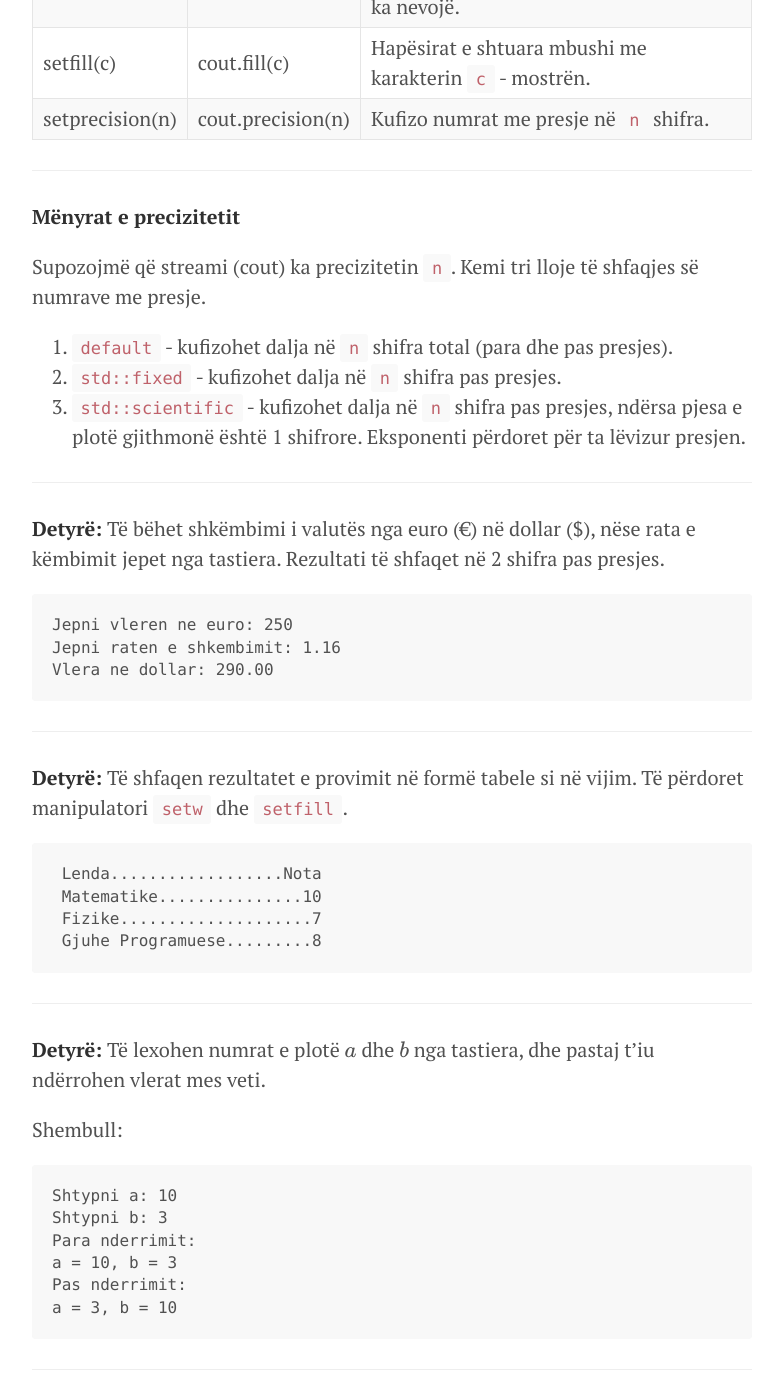
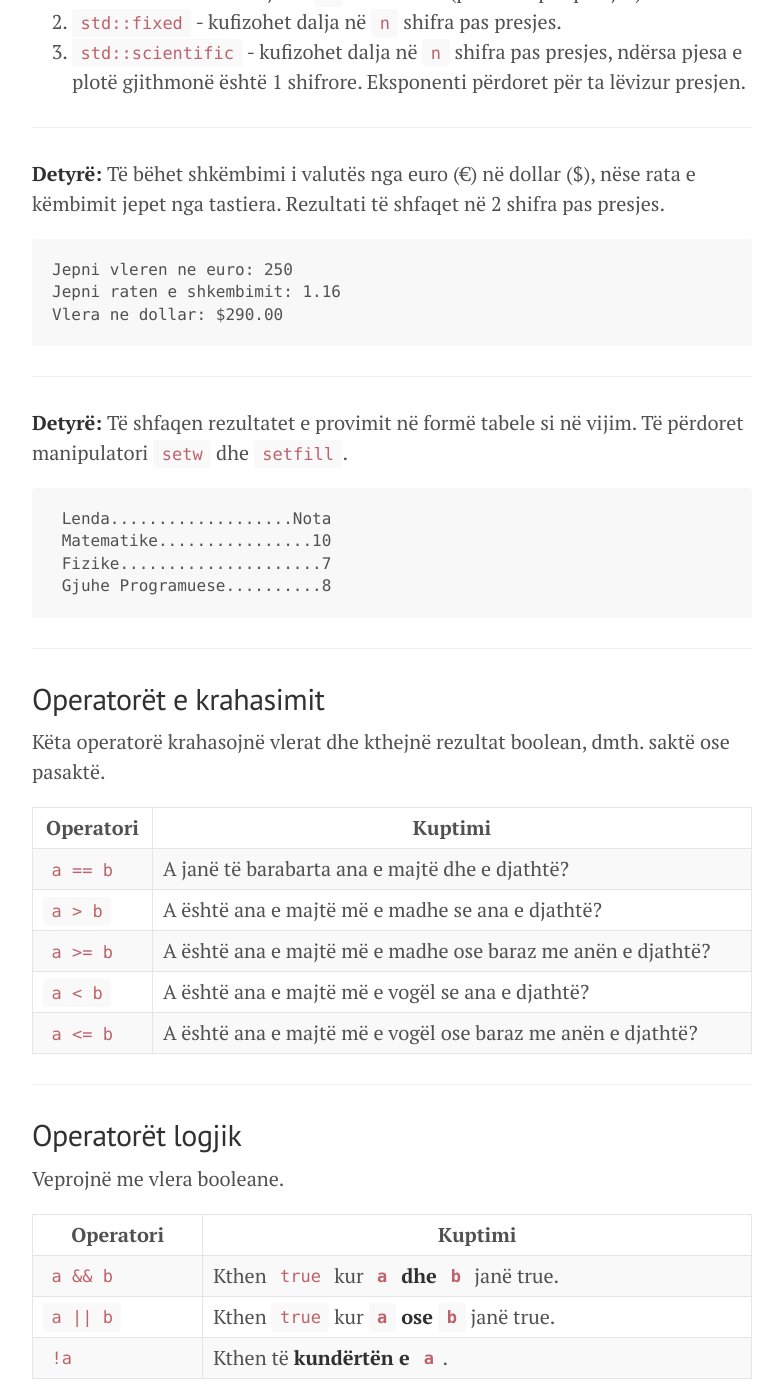
Before and after one commit to blerimrexha/edongashi.github.io, a Jekyll site: the page built from lendet/gjuhe-programuese/ligjerata/java2.md, in a window 1280 px wide and 1400 px high, scrolled down 16473 px. Shown: the whole window, without its empty margins (248-1031 px from the left). Built offline with Jekyll 4.4.1, drawn with Linux system fonts in a browser that asks for light colours; our own code applies the rules of GitHub Pages for plain Markdown files; formulas are drawn with MathJax 3; some of the changed text lies outside the part shown.

Commit message:
Update lendet/gjuhe-programuese/ligjerata/java2.md

````diff
--- a/lendet/gjuhe-programuese/ligjerata/java2.md
+++ b/lendet/gjuhe-programuese/ligjerata/java2.md
@@ -609,24 +609,6 @@
 ```cpp
 int a = 5;
 cout << "Para inkrementimit: " << a << endl;
-a++;
-cout << "Pas inkrementimit: " << a << endl;
-```
-
-Shfaqet:
-
-```text
-Para inkrementimit: 5
-Pas inkrementimit: 6
-```
-
----
-
-**Shembulli 2: `a++`**
-
-```cpp
-int a = 5;
-cout << "Para inkrementimit: " << a << endl;
 cout << "Gjate inkrementimit: " << a++ << endl;
 cout << "Pas inkrementimit: " << a << endl;
 ```
@@ -686,6 +668,7 @@
 setw(n)|cout.width(n)|Shkruaj rezultatin në `n` karaktere, duke shtuar karaktere mbushëse (mostra) nëse ka nevojë.
 setfill(c)|cout.fill(c)|Hapësirat e shtuara mbushi me karakterin `c` - mostrën.
 setprecision(n)|cout.precision(n)|Kufizo numrat me presje në `n` shifra.
+setbase(base)|-|Vendos bazën e numrave të shtypur.
 
 ---
 
@@ -693,7 +676,7 @@
 
 Supozojmë që streami (cout) ka precizitetin `n`. Kemi tri lloje të shfaqjes së numrave me presje.
 
-1. `default` - kufizohet dalja në `n` shifra total (para dhe pas presjes).
+1. default - kufizohet dalja në `n` shifra total (para dhe pas presjes).
 2. `std::fixed` - kufizohet dalja në `n` shifra pas presjes.
 3. `std::scientific` - kufizohet dalja në `n` shifra pas presjes, ndërsa pjesa e plotë gjithmonë është 1 shifrore. Eksponenti përdoret për ta lëvizur presjen.
 
@@ -704,7 +687,7 @@
 ```text
 Jepni vleren ne euro: 250
 Jepni raten e shkembimit: 1.16
-Vlera ne dollar: 290.00
+Vlera ne dollar: $290.00
 ```
 
 ---
@@ -712,11 +695,146 @@
 **Detyrë:** Të shfaqen rezultatet e provimit në formë tabele si në vijim. Të përdoret manipulatori `setw` dhe `setfill`.
 
 ```text
- Lenda..................Nota
- Matematike...............10
- Fizike....................7
- Gjuhe Programuese.........8
+ Lenda...................Nota
+ Matematike................10
+ Fizike.....................7
+ Gjuhe Programuese..........8
 ```
+
+---
+
+## Operatorët e krahasimit
+
+<!-- .slide: style="font-size: 0.7em" -->
+
+Këta operatorë krahasojnë vlerat dhe kthejnë rezultat boolean, dmth. saktë ose pasaktë.
+
+Operatori|Kuptimi
+-|-
+`a == b`|A janë të barabarta ana e majtë dhe e djathtë?
+`a > b`|A është ana e majtë më e madhe se ana e djathtë?
+`a >= b`|A është ana e majtë më e madhe ose baraz me anën e djathtë?
+`a < b`|A është ana e majtë më e vogël se ana e djathtë?
+`a <= b`|A është ana e majtë më e vogël ose baraz me anën e djathtë?
+
+---
+
+## Operatorët logjik
+
+Veprojnë me vlera booleane.
+
+Operatori|Kuptimi
+-|-
+`a && b`|Kthen `true` kur **`a` dhe `b`** janë true.
+`a ∣∣ b`|Kthen `true` kur **`a` ose `b`** janë true.
+`!a`|Kthen të **kundërtën e `a`**.
+
+---
+
+Përparësia e operatorëve logjik:
+
+1. Negacioni `!`
+2. Dhe logjike `&&`
+3. Ose logjike `||`
+
+Përmes kllapave mund të caktojmë prioritet tjetër.
+
+```cpp
+a && !(b || c)
+```
+
+---
+
+## Kushtëzimet
+
+Mundësojnë ekzekutimin e një blloku vetëm nëse vlen kushti.
+
+```cpp
+if (kushti) {
+  blloku;
+}
+```
+
+Kushti duhet të jetë **shprehje** e tipit **bool** (vërtetësisë).
+
+---
+
+Shembull:
+
+```cpp
+if (piket >= 50) {
+  cout << "Keni kaluar provimin." << endl;
+}
+```
+
+---
+
+Kushtëzimi me dy degëzime:
+
+```cpp
+if (kushti) {
+  blloku1;
+} else {
+  blloku2;
+}
+```
+
+Nëse vlen **kushti**, ekzekutohet **blloku1**, nëse nuk vlen, ekzekutohet **blloku2**.
+
+Nuk ka mundësi të ekzekutohen të dy blloqet përnjëheri - ose njëra ose tjetra.
+
+---
+
+**Detyrë:** Të kërkohet numri i pikëve nga tastiera (numër i plotë), dhe nëse pikët janë mbi ose baraz 50 të shfaqet "Keni kaluar provimin", përndryshe të shfaqet "Nuk keni kaluar provimin".
+
+```text
+Jepni piket: 67
+Keni kaluar provimin
+```
+
+```text
+Jepni piket: 32
+Nuk keni kaluar provimin
+```
+
+---
+
+Kushtëzimi me shumë degë:
+
+```cpp
+if (kushti1) {
+  blloku1;
+} else if (kushti2) {
+  blloku2;
+} else if (kushti3) {
+  blloku3;
+} else {
+  blloku4;
+}
+```
+
+Ekzekutohet blloku i parë i cili përmbush kushtin përkatës. Nëse asnjëri kusht nuk përmbushet ekzekutohet blloku 4.
+
+---
+
+**Detyrë:** Të caktohet nota varësisht nga numri i pikëve sipas tabelës në vijim.
+
+Nota|Pikët
+-|-
+10|90+
+9|80-89
+8|70-79
+7|60-69
+6|50-59
+5|Përfundi 50
+
+---
+
+**Detyrë:** Të lexohen dy numra të plotë nga tastiera. Nëse të dy numrat janë pozitiv të shfaqet mesazhi "Numrat janë pozitiv", nëse të dy numrat janë negativ, të shfaqet mesazhi "Numrat janë negativ". Nëse numrat janë zero ose të përzier, të shfaqet mesazhi "Numrat janë të përzier".
+
+---
+
+## Detyra shtesë
 
 ---
 
@@ -744,6 +862,31 @@
 ```
 
 **Kujtesë:** $\;c=\sqrt{a^2+b^2}$
+
+---
+
+**Detyrë:** Të lexohet një numër i plotë nga tastiera, dhe të tregohet nëse ai numër është çift apo tek.
+
+```text
+Shtypni numrin: 7
+Keni shtypur numer tek.
+```
+
+---
+
+**Detyrë:** Të lexohen dy numra të plotë nga tastiera. Të tregohet nëse numrat janë të plotëpjestueshëm ndërmjet veti (nuk ka rëndësi cili me cilin).
+
+```text
+Shtypni a: 5
+Shtypni b: 10
+Numrat jane te plotepjestueshem.
+```
+
+```text
+Shtypni a: 7
+Shtypni b: 2
+Numrat nuk jane te plotepjestueshem.
+```
 
 ---
 
````
Also changed, not shown: other parts of lendet/gjuhe-programuese/ligjerata/java2.md (+1 -1 lines).
